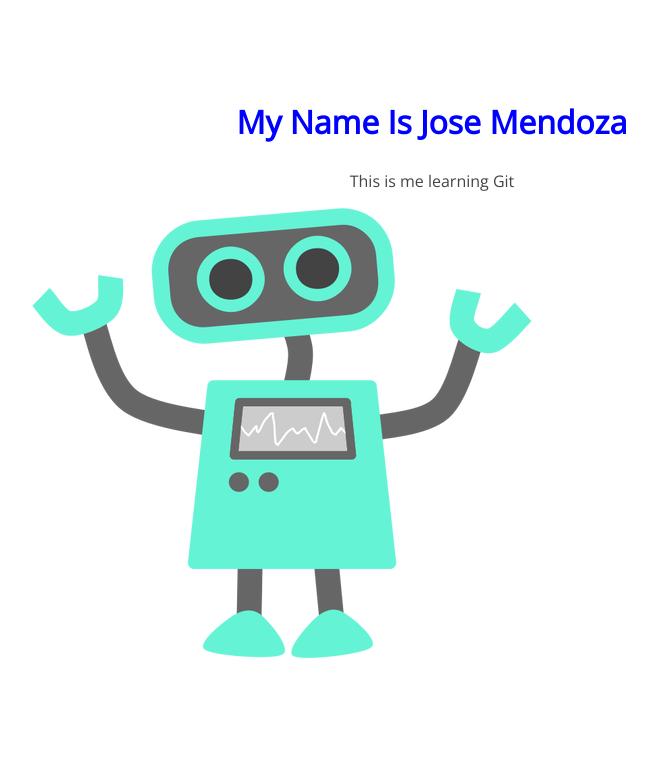
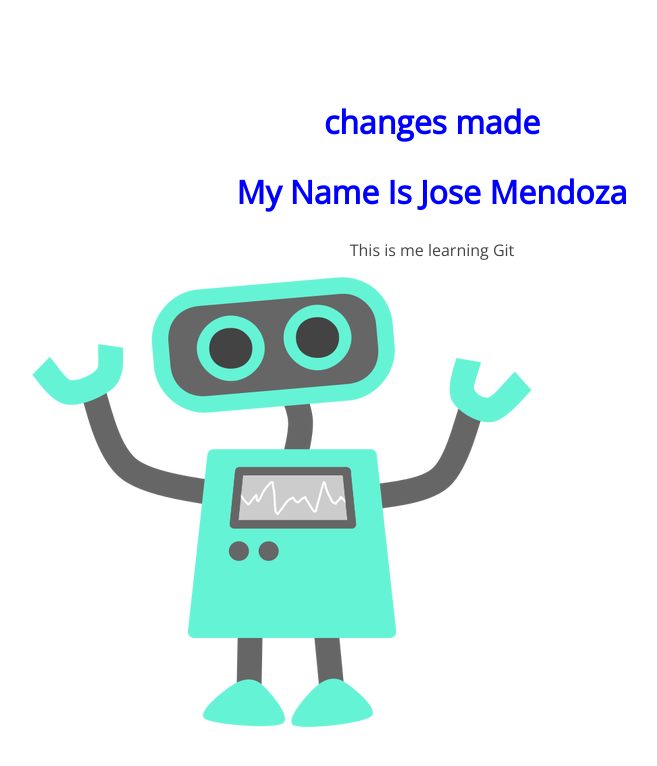
Before and after one commit to mendozarriff/105-, a plain HTML site: page index.html in a window 1280 px wide. Shown: the whole page, without its empty margins (208-865 px from the left). Drawn offline with nearby package versions, Linux system fonts and the light colour scheme.

Commit message:
made headline changes

```diff
--- a/index.html
+++ b/index.html
@@ -8,6 +8,7 @@
 </head>
 <body>
 	<section>
+		<h1>changes made</h>
 		<h1>My Name Is Jose Mendoza</h1>
 		<p>This is me learning Git</p>
 		<img src="img/happy-blue-robot.png">
```
